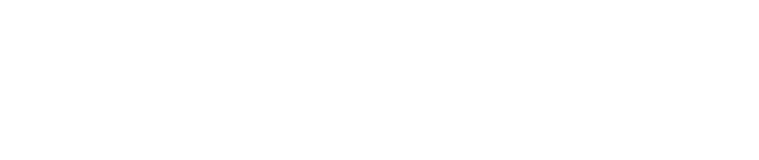
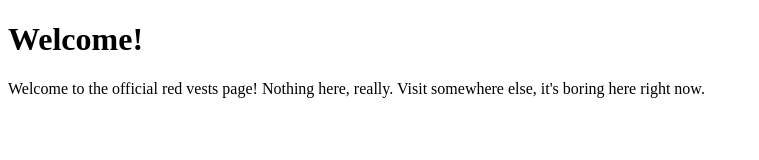
Before and after one commit to RedVests/redvests.github.io, a plain HTML site: page index.html in a window 1280 px wide. Shown: the whole page, without its empty margins (0-759 px from the left). Drawn offline with Linux system fonts and the light colour scheme.

Commit message:
Update index.html Upload rvest.png

```diff
--- a/index.html
+++ b/index.html
@@ -1,3 +1,5 @@
 <!DOCTYPE html>
 <title>Red Vests</title>
-<link rel="icon" type="image/x-icon" href="assets/rvest">
+<link rel="icon" type="image/x-icon" href="assets/rvest.png">
+<h1>Welcome!</h1>
+Welcome to the official red vests page! Nothing here, really. Visit somewhere else, it's boring here right now.
```
Also changed, not shown: assets/rvest.png (added).
